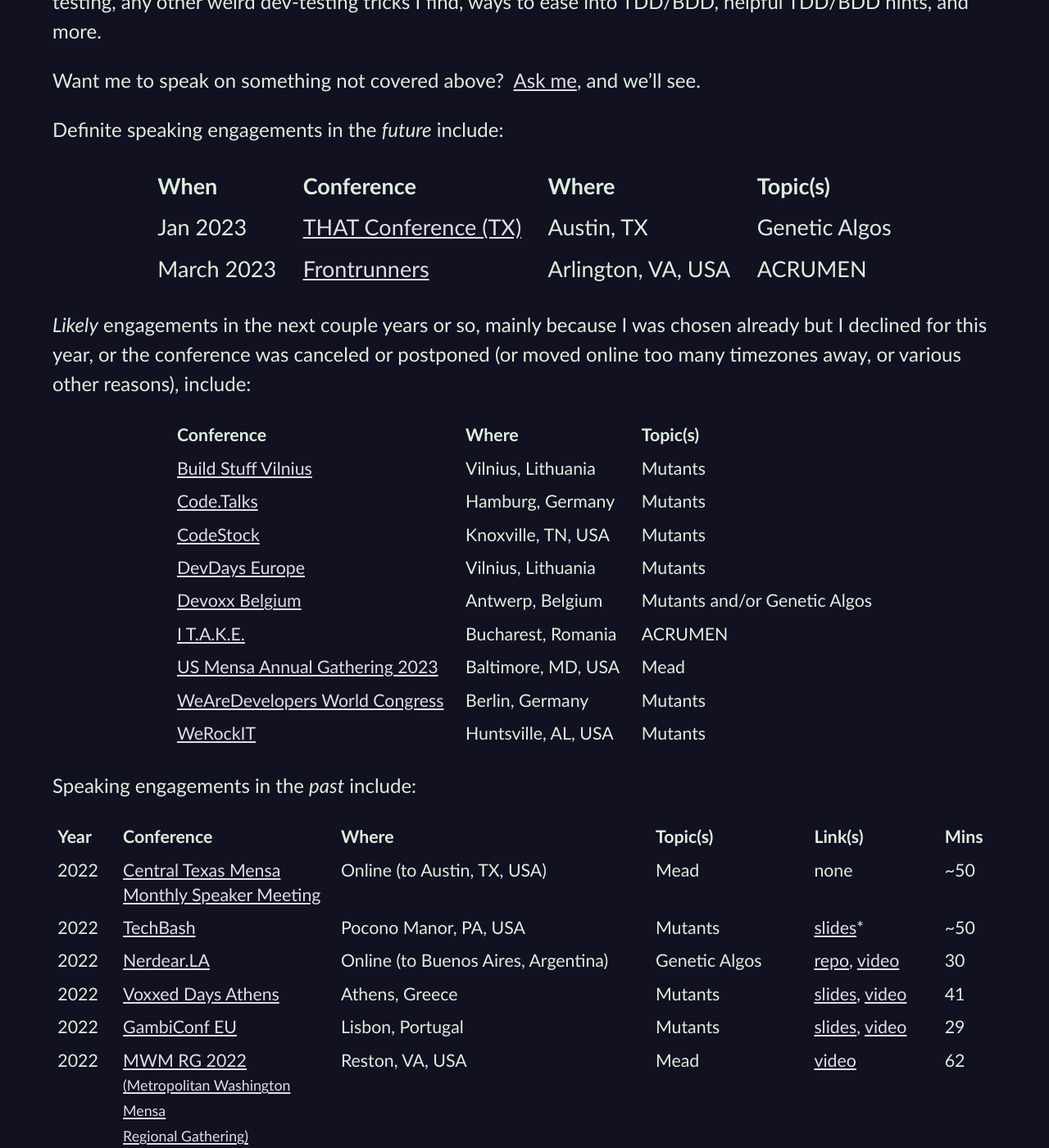
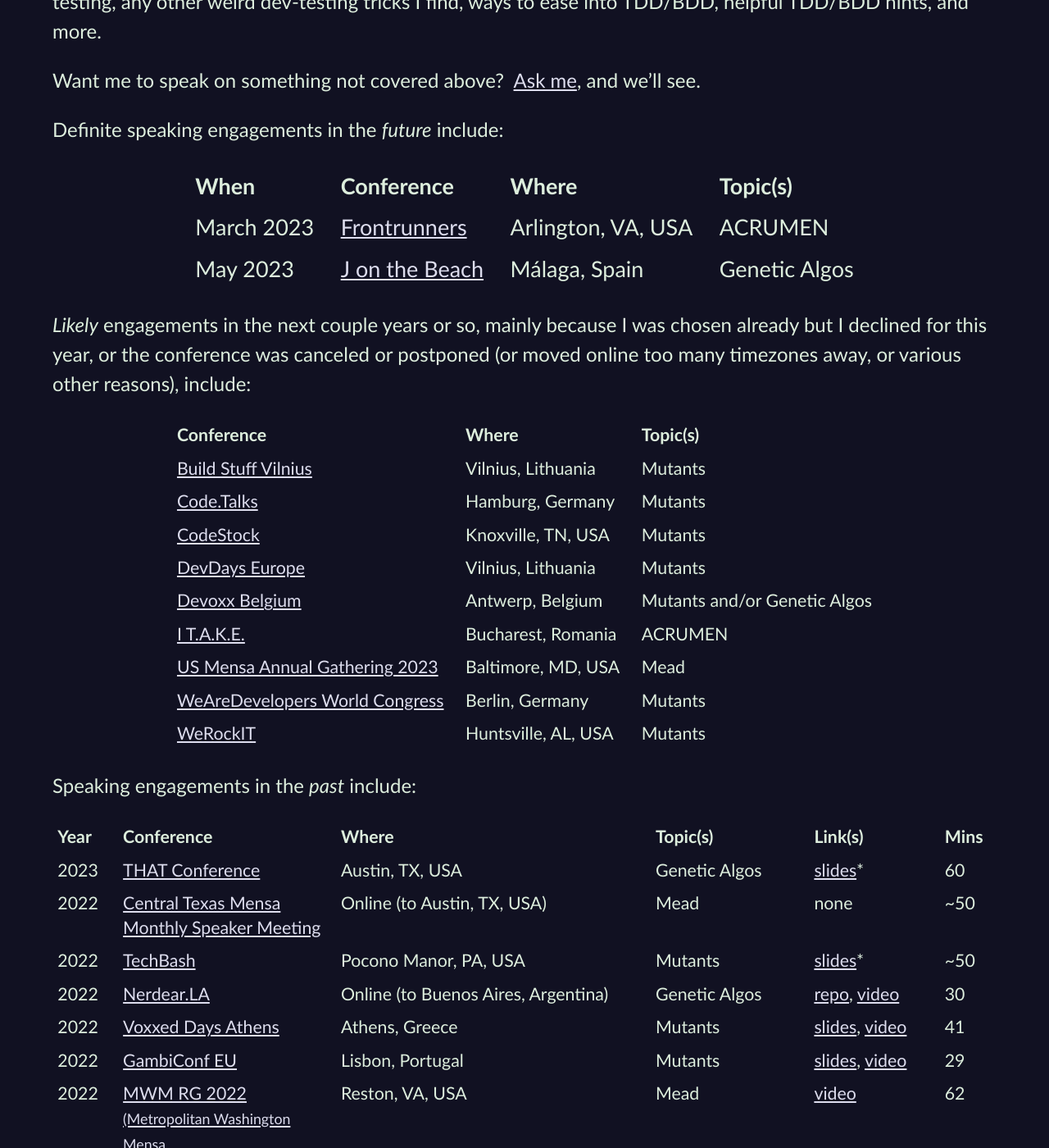
Before and after one commit to CodosaurusLLC/CodosaurusLLC.github.io, a Jekyll site: the page built from speaking.md, in a window 1280 px wide and 1400 px high, scrolled down 1260 px. Shown: the whole window at 82% size. Built offline with Jekyll 4.4.1, drawn with Linux system fonts in a browser that asks for light colours.

Commit message:
move THAT TX 2023 to past; add J on the Beach 2023

```diff
--- a/speaking.md
+++ b/speaking.md
@@ -111,8 +111,8 @@
 
 |When||Conference||Where||Topic(s) |
 |-|
-|Jan&nbsp;2023||[THAT Conference (TX)](https://that.us/events/tx/2023/){:rel="nofollow" target="_new"}||Austin, TX||Genetic Algos|
 |March&nbsp;2023||[Frontrunners](https://frontrunners.tech/){:rel="nofollow" target="_new"}||Arlington, VA, USA||ACRUMEN|
+|May&nbsp;2023||[J on the Beach](https://www.jonthebeach.com/){:rel="nofollow" target="_new"}||Málaga, Spain||Genetic Algos|
 {:class="upcoming-engagements speaking"}
 
 _Likely_ engagements in the next couple years or so,
@@ -150,8 +150,15 @@
       <th class="numeric">Mins</th>
     </tr>
   </thead>
-
   <tbody>
+    <tr>
+      <td class="numeric">2023</td>
+      <td><a href="https://that.us/events/tx/2023/" rel="nofollow" target="_new">THAT Conference</a></td>
+      <td>Austin, TX, USA</td>
+      <td>Genetic Algos</td>
+      <td><a href="/reds/gen-algs-that-tx-23-slides" target="_new">slides</a>*</td>
+      <td class="numeric">60</td>
+    </tr>
     <tr>
       <td class="numeric">2022</td>
       <td><a href="https://www.centraltexasmensa.org/" rel="nofollow" target="_new">Central Texas Mensa<br/>Monthly Speaker Meeting</a></td>
```
